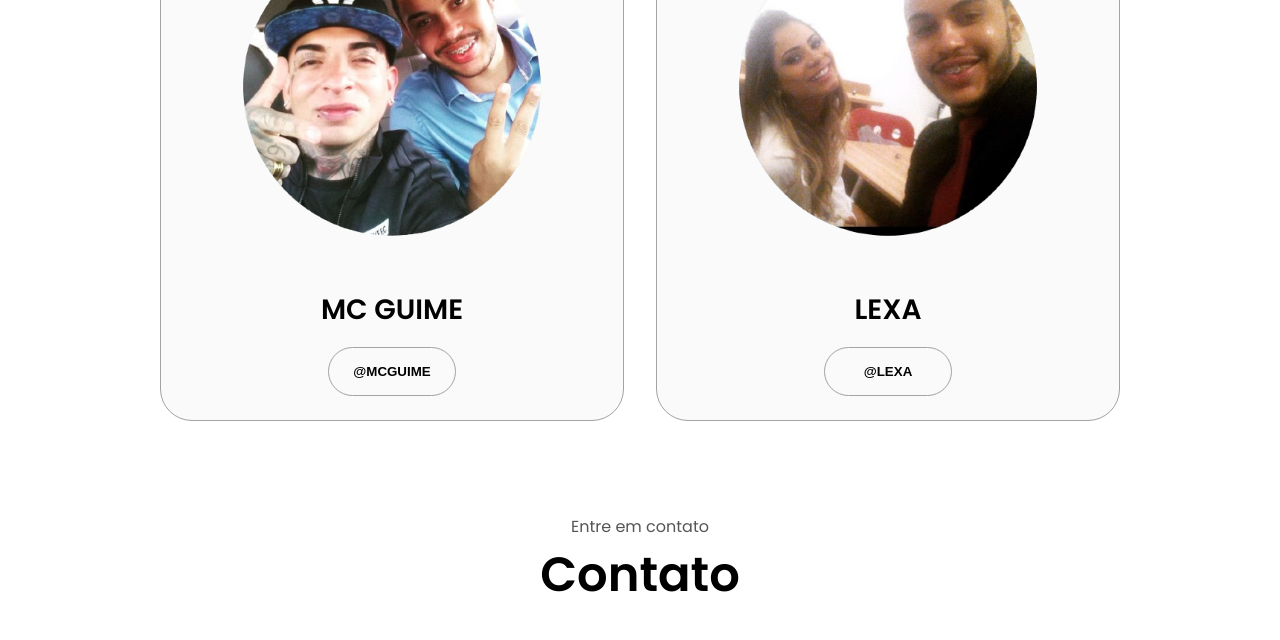
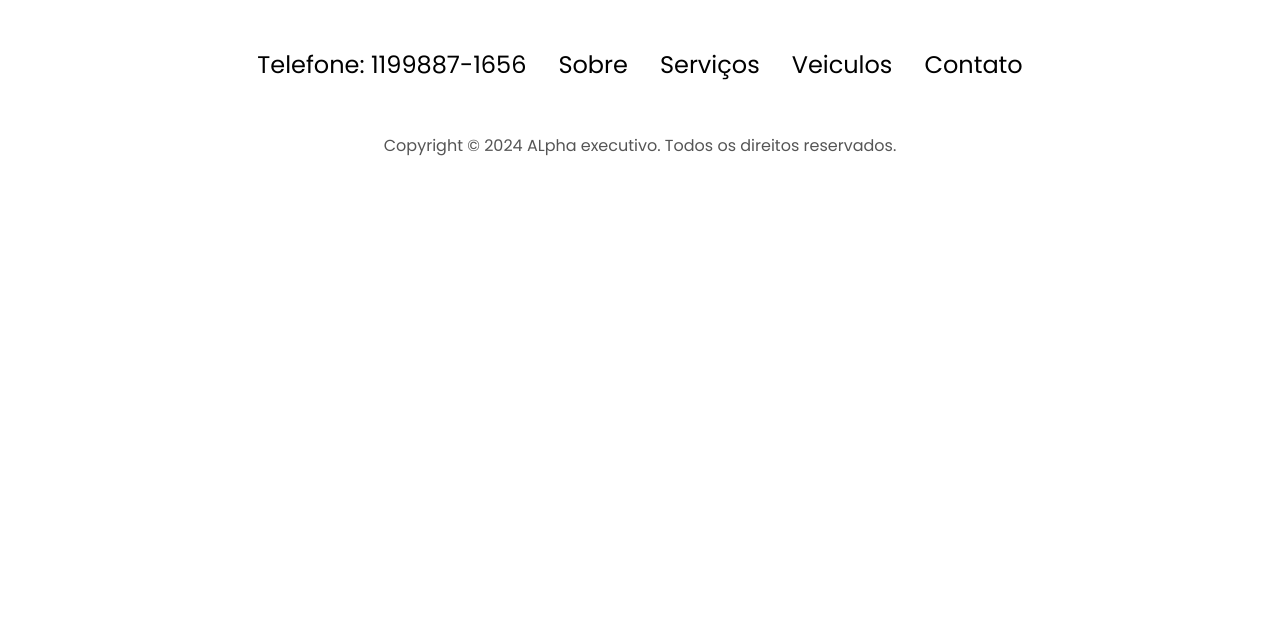
Before and after one commit to carlosferreirab25/transportes, a plain HTML site: page index.html in a window 1280 px wide. Shown: the part 3203-3843 px from the top of the page. After the commit the page ends 3408 px from the top, so only its background shows below. Drawn offline with Linux system fonts and the light colour scheme.

```diff
--- a/index.html
+++ b/index.html
@@ -1,5 +1,6 @@
 <!DOCTYPE html>
 <html lang="PT-BR">
+
 <head>
   <meta charset="UTF-8" />
   <meta http-equiv="X-UA-Compatible" content="IE=edge" />
@@ -8,6 +9,7 @@
   <link rel="stylesheet" href="style.css" />
   <link rel="stylesheet" href="mediaqueries.css" />
 </head>
+
 <body>
   <nav id="desktop-nav">
     <div class="logo">ALPHA TRANSPORTE EXECUTIVO</div>
@@ -83,20 +85,13 @@
     <h1 class="title">Sobre nós</h1>
     <div class="section-container">
       <div class="section__pic-container">
-          <img
-            src="./assets/ford-fusion-2017-2018-1604313833.440541-removebg-preview.png"
-            alt="Profile picture"
-            class="about-pic"
-          />
+        <img src="./assets/ford-fusion-2017-2018-1604313833.440541-removebg-preview.png" alt="Profile picture"
+          class="about-pic" />
       </div>
       <div class="about-details-container">
         <div class="about-containers">
           <div class="details-container">
-              <img
-                src="./assets/experience.png"
-                alt="Experience icon"
-                class="icon"
-              />
+            <img src="./assets/experience.png" alt="Experience icon" class="icon" />
             <h3>Experiença</h3>
             <p>10 anos +<br />Motorista Executivo</p>
           </div>
@@ -123,12 +118,7 @@
           </div>
         </div>
       </div>
-      <img
-        src="./assets/arrow.png"
-        alt="Arrow icon"
-        class="icon arrow"
-        onclick="location.href='./#experience'"
-      />
+      <img src="./assets/arrow.png" alt="Arrow icon" class="icon arrow" onclick="location.href='./#experience'" />
   </section>
   <section id="experience">
     <p class="section__text__p1">Conheça nossos</p>
@@ -139,65 +129,41 @@
           <h2 class="experience-sub-title">Serviços</h2>
           <div class="article-container">
             <article>
-                <img
-                  src="./assets/aviao.png"
-                  alt="Experience icon"
-                  class="icon"
-                />
+              <img src="./assets/aviao.png" alt="Experience icon" class="icon" />
               <div>
                 <h3>Transfer para Aeroportos</h3>
 
               </div>
             </article>
             <article>
-                <img
-                  src="./assets/saude.png"
-                  alt="Experience icon"
-                  class="icon"
-                />
+              <img src="./assets/saude.png" alt="Experience icon" class="icon" />
               <div>
                 <h3>Feiras, Eventos e Conveções</h3>
               </div>
             </article>
             <article>
-                <img
-                  src="./assets/casal.png"
-                  alt="Experience icon"
-                  class="icon"
-                />
+              <img src="./assets/casal.png" alt="Experience icon" class="icon" />
               <div>
                 <h3>Casamentos e Formaturas</h3>
 
               </div>
             </article>
             <article>
-                <img
-                  src="./assets/mapa-de-viagem.png"
-                  alt="Experience icon"
-                  class="icon"
-                />
+              <img src="./assets/mapa-de-viagem.png" alt="Experience icon" class="icon" />
               <div>
                 <h3>Viagens intermunicipais </h3>
 
               </div>
             </article>
             <article>
-                <img
-                  src="./assets/carros.png"
-                  alt="Experience icon"
-                  class="icon"
-                />
+              <img src="./assets/carros.png" alt="Experience icon" class="icon" />
               <div>
                 <h3>Passeios culturais e city tours</h3>
 
               </div>
             </article>
             <article>
-                <img
-                  src="./assets/estrelas.png"
-                  alt="Experience icon"
-                  class="icon"
-                />
+              <img src="./assets/estrelas.png" alt="Experience icon" class="icon" />
               <div>
                 <h3>Atendimento Vip</h3>
 
@@ -209,44 +175,28 @@
           <h2 class="experience-sub-title">DIFERENCIAIS</h2>
           <div class="article-container">
             <article>
-                <img
-                  src="./assets/agua.png"
-                  alt="Experience icon"
-                  class="icon"
-                />
+              <img src="./assets/agua.png" alt="Experience icon" class="icon" />
               <div>
                 <h3>Serviços de bordo em todas as viagens</h3>
 
               </div>
             </article>
             <article>
-                <img
-                  src="./assets/spray-de-limpeza.png"
-                  alt="Experience icon"
-                  class="icon"
-                />
+              <img src="./assets/spray-de-limpeza.png" alt="Experience icon" class="icon" />
               <div>
                 <h3>Veiculos limpos e higienizados diariamente</h3>
 
               </div>
             </article>
             <article>
-                <img
-                  src="./assets/rotacao-no-sentido-horario.png"
-                  alt="Experience icon"
-                  class="icon"
-                />
+              <img src="./assets/rotacao-no-sentido-horario.png" alt="Experience icon" class="icon" />
               <div>
                 <h3>Monitoramento de voo em tempo real</h3>
 
               </div>
             </article>
             <article>
-                <img
-                  src="./assets/sinal-wifi.png"
-                  alt="Experience icon"
-                  class="icon"
-                />
+              <img src="./assets/sinal-wifi.png" alt="Experience icon" class="icon" />
               <div>
                 <h3>Wi-fi de bordo, carregador de celular</h3>
 
@@ -256,12 +206,7 @@
         </div>
       </div>
     </div>
-      <img
-        src="./assets/arrow.png"
-        alt="Arrow icon"
-        class="icon arrow"
-        onclick="location.href='./#projects'"
-      />
+    <img src="./assets/arrow.png" alt="Arrow icon" class="icon arrow" onclick="location.href='./#projects'" />
   </section>
   <section id="projects">
     <p class="section__text__p1">Conheça nossos</p>
@@ -270,11 +215,7 @@
       <div class="about-containers">
         <div class="details-container color-container">
           <div class="article-container">
-              <img
-                src="./assets/fluence.jpg"
-                alt="Project 1"
-                class="project-img"
-              />
+            <img src="./assets/fluence.jpg" alt="Project 1" class="project-img" />
           </div>
           <h2 class="experience-sub-title project-title">Fluence</h2>
           <div class="btn-container">
@@ -294,11 +235,7 @@
         </div>
         <div class="details-container color-container">
           <div class="article-container">
-              <img
-                src="./assets/jetta.png"
-                alt="Project 2"
-                class="project-img"
-              />
+            <img src="./assets/jetta.png" alt="Project 2" class="project-img" />
           </div>
           <h2 class="experience-sub-title project-title">Jetta</h2>
           <div class="btn-container">
@@ -318,11 +255,7 @@
         </div>
         <div class="details-container color-container">
           <div class="article-container">
-              <img
-                src="./assets/corolla.png"
-                alt="Project 3"
-                class="project-img"
-              />
+            <img src="./assets/corolla.png" alt="Project 3" class="project-img" />
           </div>
           <h2 class="experience-sub-title project-title">Corolla</h2>
           <div class="btn-container">
@@ -343,101 +276,10 @@
         </div>
       </div>
     </div>
-      <img
-        src="./assets/arrow.png"
-        alt="Arrow icon"
-        class="icon arrow"
-        onclick="location.href='./#contact'"
-      />
+    <img src="./assets/arrow.png" alt="Arrow icon" class="icon arrow" onclick="location.href='./#contact'" />
   </section>
 
-    <section id="Clientes">
-      <p class="section__text__p1">Conheça nossos</p>
-      <h1 class="title">Clientes</h1>
-      <div class="experience-details-container">
-        <div class="about-containers">
-          <div class="details-container color-container">
-            <div class="article-container">
-              <img
-                src="./assets/1-removebg-preview.png"
-                alt="Project 1"
-                class="project-img"
-              />
-            </div>
-            <h2 class="experience-sub-title project-title">MC GUIME</h2>
-            <div class="btn-container">
-              <button
-                class="btn btn-color-2 project-btn"
-                onclick="location.href='https://www.instagram.com/mcguime/'"
-              >
-                @MCGUIME
-              </button>
-              <!-- <button
-                class="btn btn-color-2 project-btn"
-                onclick="location.href='https://github.com/'"
-              >
-                Live Demo
-              </button> -->
-            </div>
-          </div>
-          <div class="details-container color-container">
-            <div class="article-container">
-              <img
-                src="./assets/2-removebg-preview.png"
-                alt="Project 2"
-                class="project-img"
-              />
-            </div>
-            <h2 class="experience-sub-title project-title">LEXA</h2>
-            <div class="btn-container">
-              <button
-                class="btn btn-color-2 project-btn"
-                onclick="location.href='https://www.instagram.com/lexa/'"
-              >
-                @LEXA
-              </button>
-              <!-- <button
-                class="btn btn-color-2 project-btn"
-                onclick="location.href='https://github.com/'"
-              >
-                Live Demo
-              </button> -->
-            </div>
-          </div>
-          <!-- <div class="details-container color-container">
-            <div class="article-container">
-              <img
-                src="./assets/corolla.png"
-                alt="Project 3"
-                class="project-img"
-              />
-            </div>
-            <h2 class="experience-sub-title project-title">Corolla</h2>
-            <div class="btn-container"> -->
-              <!-- <button
-                class="btn btn-color-2 project-btn"
-                onclick="location.href='https://github.com/'"
-              >
-                Github
-              </button>
-              <button
-                class="btn btn-color-2 project-btn"
-                onclick="location.href='https://github.com/'"
-              >
-                Live Demo
-              </button> -->
-            </div>
 
-          </div>
-        </div>
-      </div>
-      <!-- <img
-        src="./assets/arrow.png"
-        alt="Arrow icon"
-        class="icon arrow"
-        onclick="location.href='./#contact'"
-      /> -->
-    </section>
 
 
   <section id="contact">
@@ -445,19 +287,11 @@
     <h1 class="title">Contato</h1>
     <div class="contact-info-upper-container">
       <div class="contact-info-container">
-          <img
-            src="./assets/email.png"
-            alt="Email icon"
-            class="icon contact-icon email-icon"
-          />
+        <img src="./assets/email.png" alt="Email icon" class="icon contact-icon email-icon" />
         <p><a href="mailto:alphaexecutivotransportes@gmail.com">Email</a></p>
       </div>
       <div class="contact-info-container">
-          <img
-            src="./assets/whatsapp.png"
-            alt="LinkedIn icon"
-            class="icon contact-icon"
-          />
+        <img src="./assets/whatsapp.png" alt="LinkedIn icon" class="icon contact-icon" />
         <p><a href="https://wa.me/5511998871656">Whatsapp</a></p>
       </div>
     </div>
@@ -478,4 +312,5 @@
   </footer>
   <script src="script.js"></script>
 </body>
+
 </html>
```
Lines whose indentation alone changed are shown as unchanged.
